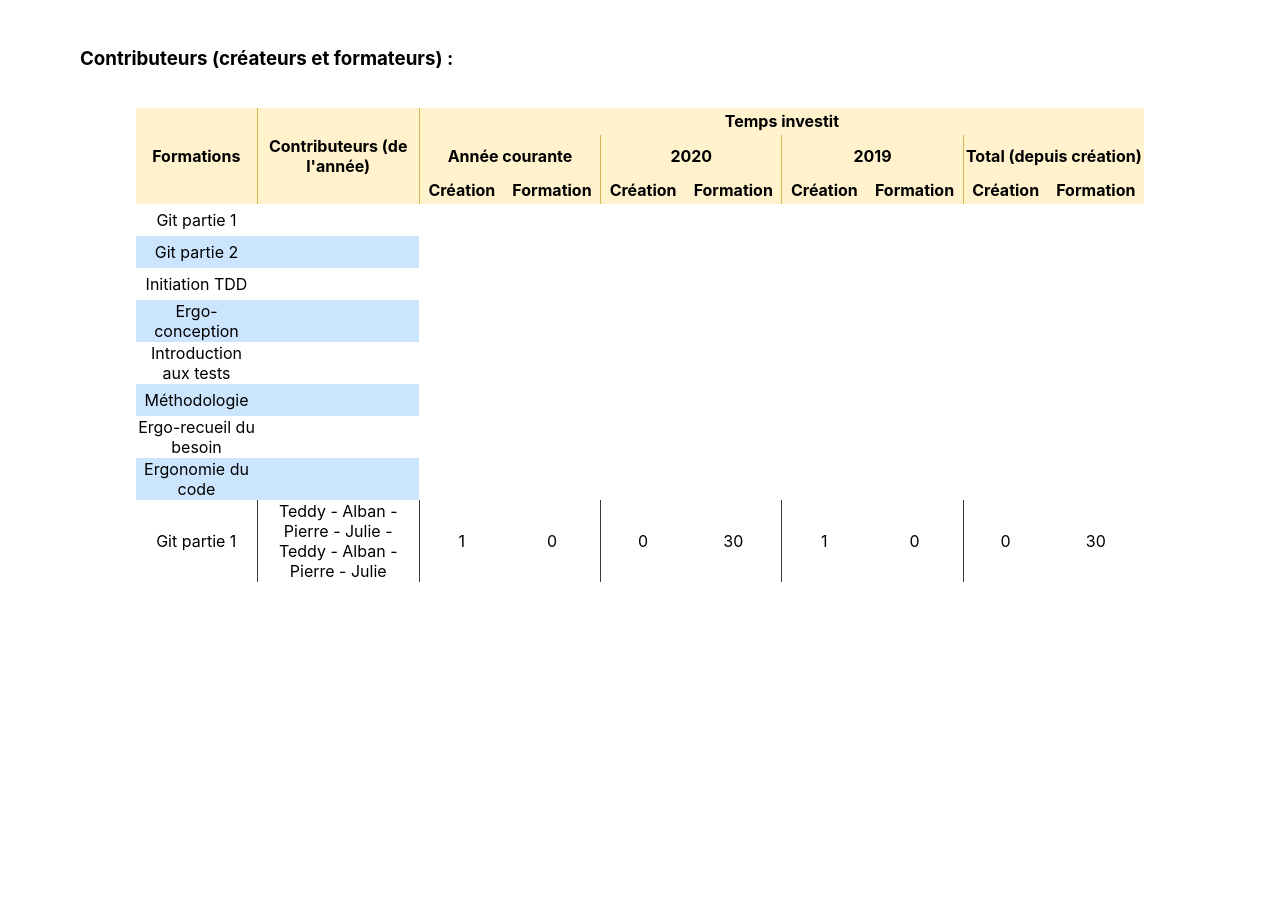
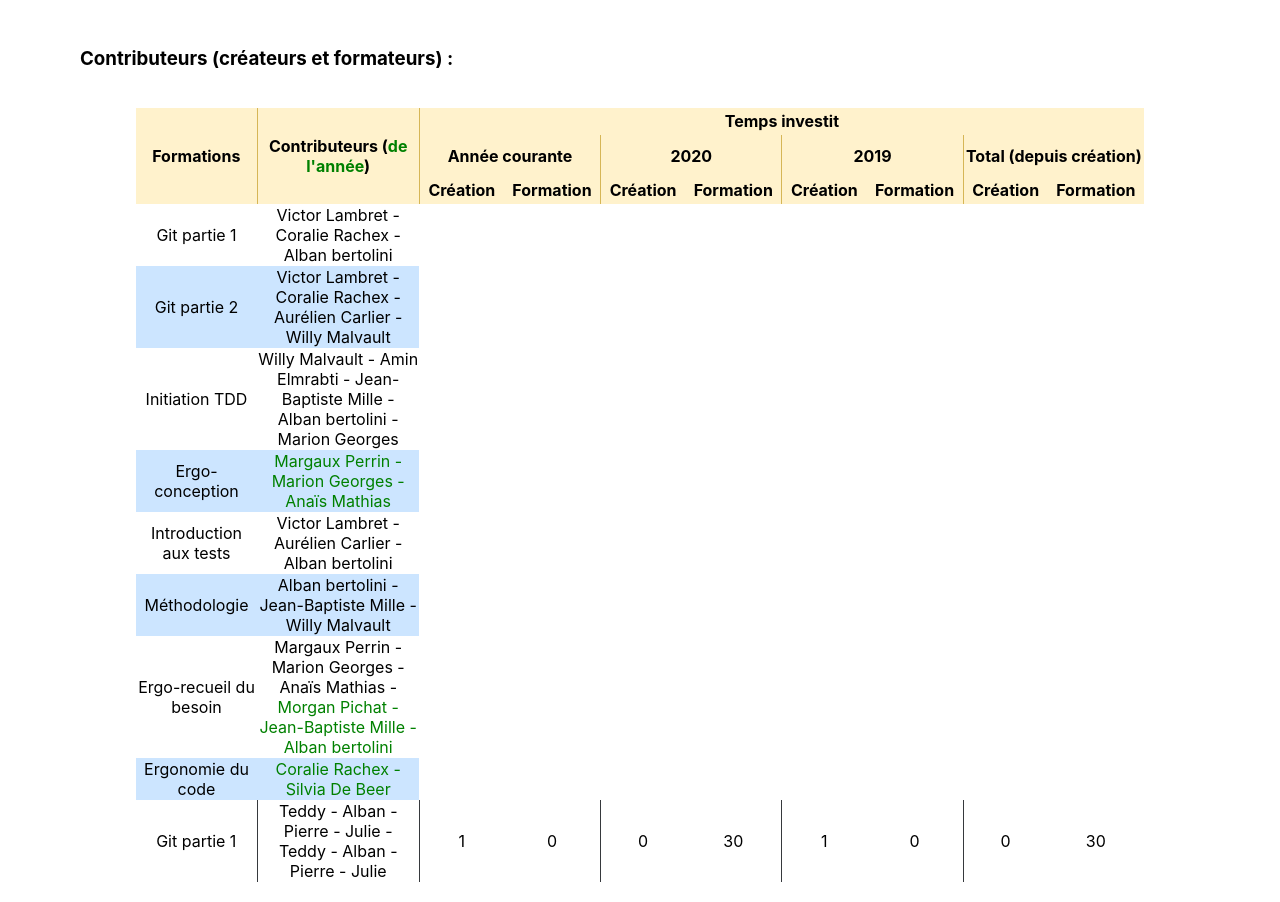
Before and after one commit to nicoudsarah/planbot, a React (Create React App) app: page / in a window 1280 px wide. Shown: the part 1544-2446 px from the top of the page. Before the commit the page ends 2146 px from the top, so only its background shows below. Built offline with nearby package versions, Linux system fonts and the light colour scheme.

Commit message:
[dev] separation color between actual year actors and others

```diff
--- a/src/components/ContributorTable.js
+++ b/src/components/ContributorTable.js
@@ -36,24 +36,21 @@ const ContributorTable = () => {
 
   let internalFormationDetails = [];
   let userIdOfActors = [];
-  let userNamesOfActors = [];
+  let actorsActualYearIds = [];
+  let otherActorsIds = [];
+
   if (formationsReports.length !== 0) {
     internalFormationDetails = DataProcessing
       .collectInternalFormationsDetails(formationsReports);
 
     userIdOfActors = DataProcessing
       .collectActorsUserIds(internalFormationDetails);
-    console.log(userIdOfActors);
 
-    const actorsActualYearIds = DataProcessing
+    actorsActualYearIds = DataProcessing
       .collectActualYearActorsIds(userIdOfActors, internalFormationDetails, 2021);
-    console.log(actorsActualYearIds);
 
-    const otherActorsIds = DataProcessing
+    otherActorsIds = DataProcessing
       .collectOtherActorsIds(userIdOfActors, internalFormationDetails, 2021);
-    console.log(otherActorsIds);
-
-    userNamesOfActors = DataProcessing.createUserNamesTable(userIdOfActors, users);
   }
 
   const renderLoadingError = () => (
@@ -77,7 +74,11 @@ const ContributorTable = () => {
           </tr>
           <tr>
             <th>Formations</th>
-            <th className="contributor-table__contributor-section">Contributeurs (de l&apos;année)</th>
+            <th className="contributor-table__contributor-section">
+              Contributeurs (
+              <span className="actual-year-actors">de l&apos;année</span>
+              )
+            </th>
             <th colSpan="2" className="contributor-table__time-section">Année courante</th>
             <th colSpan="2" className="contributor-table__time-section">2020</th>
             <th colSpan="2" className="contributor-table__time-section">2019</th>
@@ -101,7 +102,16 @@ const ContributorTable = () => {
             (internalFormation, index) => (
               <tr key={internalFormation.id}>
                 <td key={internalFormation.id} className="ExcellenceCenterTable__row-item">{internalFormation.name}</td>
-                <td className="ExcellenceCenterTable__row-item">{userNamesOfActors[index].join(' - ') }</td>
+                <td className="ExcellenceCenterTable__row-item">
+                  <span className="other-years-actors">{DataProcessing.createUserNamesTable(otherActorsIds, users)[index].join(' - ') }</span>
+                  {(DataProcessing
+                    .createUserNamesTable(otherActorsIds, users)[index].length === 0
+                      || DataProcessing
+                        .createUserNamesTable(actorsActualYearIds, users)[index].length === 0)
+                    ? <span> </span>
+                    : <span> - </span>}
+                  <span className="actual-year-actors">{DataProcessing.createUserNamesTable(actorsActualYearIds, users)[index].join(' - ') }</span>
+                </td>
               </tr>
             ),
           )}
--- a/src/components/ContributorTable.scss
+++ b/src/components/ContributorTable.scss
@@ -50,6 +50,8 @@ th {
   &__creation {
     border-left: solid $color-dark-grey 1px;
   }
+}
 
-
+.actual-year-actors {
+  color: green;
 }
```
